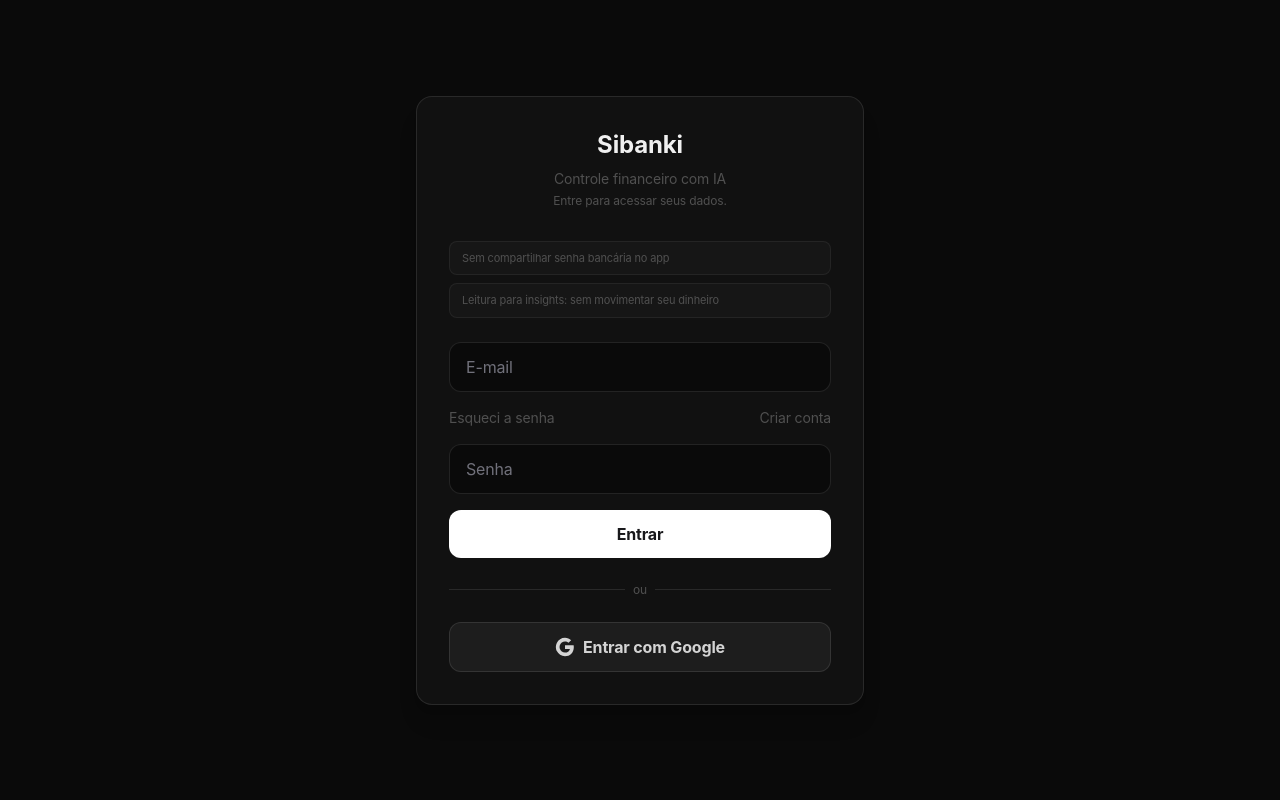
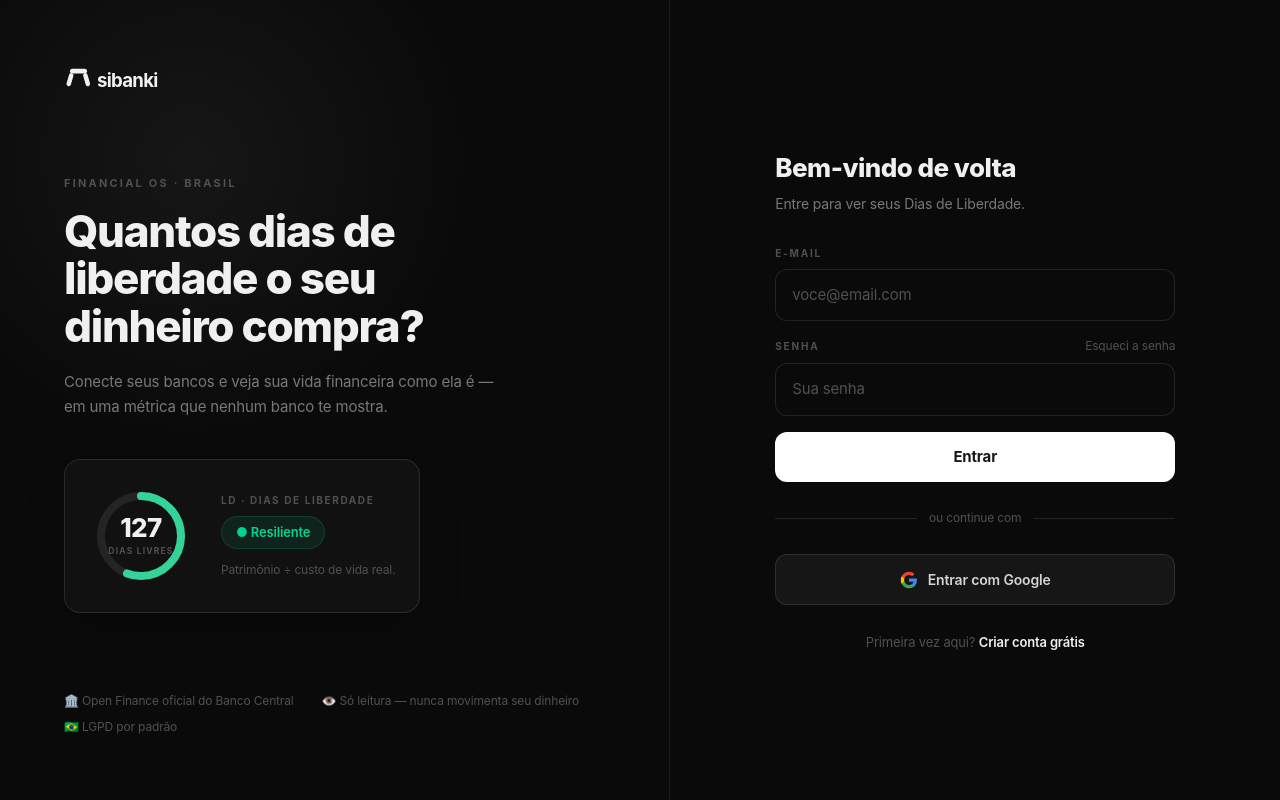
Before and after one commit to joaoschaun/sibanki-app, a React (Vite) app: page / in a window 1280 px wide. Built offline with nearby package versions, Linux system fonts and the light colour scheme; no server answers.

Commit message:
feat(auth): redesign premium da pagina de login
Split-screen: painel de marca com anel Ld animado + form limpo com labels, estados de erro preservados, suporte a ?modo=cadastro (CTAs da landing), Google sign-in, badges de seguranca. Logica de auth inalterada.

```diff
--- a/src/pages/Login.tsx
+++ b/src/pages/Login.tsx
@@ -1,4 +1,4 @@
-import { useState } from 'react';
+import { useEffect, useState } from 'react';
 import { auth } from '../firebase';
 import {
   signInWithEmailAndPassword,
@@ -9,6 +9,24 @@
   sendEmailVerification,
 } from 'firebase/auth';
 
+function BrandLogo({ height = 30 }: { height?: number }) {
+  return (
+    <svg height={height} viewBox="0 0 132 30" xmlns="http://www.w3.org/2000/svg" aria-label="Sibanki">
+      <rect x="5.6" y="4.4" width="16" height="4.6" rx="2.3" fill="currentColor" />
+      <rect x="5" y="8.6" width="4.2" height="12.6" rx="2.1" fill="currentColor" transform="rotate(16 7.1 9.5)" />
+      <rect x="17.6" y="8.6" width="4.2" height="12.6" rx="2.1" fill="currentColor" transform="rotate(-16 19.7 9.5)" />
+      <text x="31" y="21.5" fontFamily="Inter, sans-serif" fontSize="17.5" fontWeight="700" fill="currentColor" letterSpacing="-0.7">
+        sibanki
+      </text>
+    </svg>
+  );
+}
+
+const inputCls =
+  'w-full px-4 py-3.5 rounded-xl bg-si-bg border border-si-border-md text-si-1 text-[15px] placeholder:text-si-5 focus:outline-none focus:border-si-3 focus:ring-1 focus:ring-si-border-md transition-colors';
+const primaryBtnCls =
+  'w-full py-3.5 rounded-xl bg-white hover:bg-zinc-100 active:scale-[0.99] text-zinc-900 font-bold text-[15px] disabled:opacity-50 transition-all';
+
 export default function Login() {
   const [email, setEmail] = useState('');
   const [password, setPassword] = useState('');
@@ -17,8 +35,25 @@
   const [forgotMode, setForgotMode] = useState(false);
   const [forgotSent, setForgotSent] = useState(false);
   const [forgotError, setForgotError] = useState('');
-  const [registerMode, setRegisterMode] = useState(false);
+  const [registerMode, setRegisterMode] = useState(
+    () => new URLSearchParams(window.location.search).get('modo') === 'cadastro'
+  );
   const [registerDone, setRegisterDone] = useState(false);
+  const [ldDemo, setLdDemo] = useState(0);
+
+  // contador animado do painel de marca
+  useEffect(() => {
+    const target = 127;
+    const t0 = performance.now();
+    let raf = 0;
+    const tick = (t: number) => {
+      const p = Math.min((t - t0) / 1800, 1);
+      setLdDemo(Math.round(target * (1 - Math.pow(1 - p, 3))));
+      if (p < 1) raf = requestAnimationFrame(tick);
+    };
+    raf = requestAnimationFrame(tick);
+    return () => cancelAnimationFrame(raf);
+  }, []);
 
   const handleEmailLogin = async (e: React.FormEvent) => {
     e.preventDefault();
@@ -85,21 +120,90 @@
     }
   };
 
+  const RING_C = 251; // 2πr para r=40
+  const ringOffset = RING_C - RING_C * Math.min((ldDemo / 365) * 1.6, 1);
+
   return (
-    <div className="min-h-screen bg-si-bg flex items-center justify-center p-4">
-      <div className="w-full max-w-md bg-si-card border border-si-border-md rounded-2xl p-8 shadow-xl">
-        <h1 className="text-2xl font-bold text-center mb-2">Sibanki</h1>
-        <p className="text-si-5 text-sm text-center mb-1">Controle financeiro com IA</p>
-        <p className="text-si-5 text-xs text-center mb-8">
-          {registerMode ? 'Crie sua conta para começar.' : 'Entre para acessar seus dados.'}
+    <div className="min-h-screen bg-si-bg grid lg:grid-cols-[1.1fr_1fr]">
+      {/* ── Painel de marca (desktop) ─────────────────────────────── */}
+      <aside className="hidden lg:flex flex-col justify-between relative overflow-hidden border-r border-si-border p-12 xl:p-16">
+        <div
+          className="absolute -top-40 -left-32 w-[640px] h-[640px] pointer-events-none"
+          style={{ background: 'radial-gradient(ellipse at center, rgba(255,255,255,0.05) 0%, transparent 62%)' }}
+        />
+        <a href="https://www.sibanki.com.br" className="text-si-1 relative z-10 w-fit">
+          <BrandLogo height={32} />
+        </a>
+
+        <div className="relative z-10 max-w-md">
+          <p className="text-[11px] font-bold tracking-[0.2em] uppercase text-si-5 mb-4">
+            Financial OS · Brasil
           </p>
-        <div className="mb-6 grid gap-2 text-[11px] text-si-5">
-          <div className="rounded-lg border border-si-border bg-si-over-1 px-3 py-2">Sem compartilhar senha bancária no app</div>
-          <div className="rounded-lg border border-si-border bg-si-over-1 px-3 py-2">Leitura para insights: sem movimentar seu dinheiro</div>
+          <h1 className="text-si-1 text-4xl xl:text-[44px] font-extrabold leading-[1.08] tracking-[-0.03em] mb-5">
+            Quantos dias de liberdade o seu dinheiro compra?
+          </h1>
+          <p className="text-si-4 text-[15px] leading-relaxed mb-10">
+            Conecte seus bancos e veja sua vida financeira como ela é — em uma métrica que nenhum banco te mostra.
+          </p>
+
+          <div className="flex items-center gap-7 bg-si-card border border-si-border-md rounded-2xl p-6 w-fit shadow-2xl">
+            <div className="relative w-[104px] h-[104px]">
+              <svg width="104" height="104" viewBox="0 0 104 104" className="-rotate-90">
+                <circle cx="52" cy="52" r="40" fill="none" stroke="rgba(255,255,255,0.08)" strokeWidth="8" />
+                <circle
+                  cx="52"
+                  cy="52"
+                  r="40"
+                  fill="none"
+                  stroke="#34d399"
+                  strokeWidth="8"
+                  strokeLinecap="round"
+                  strokeDasharray={RING_C}
+                  strokeDashoffset={ringOffset}
+                />
+              </svg>
+              <div className="absolute inset-0 flex flex-col items-center justify-center">
+                <span className="text-si-1 text-[26px] font-extrabold leading-none tracking-tight">{ldDemo}</span>
+                <span className="text-[8.5px] font-bold tracking-[0.14em] uppercase text-si-5 mt-1">dias livres</span>
+              </div>
+            </div>
+            <div>
+              <p className="text-[10px] font-bold tracking-[0.16em] uppercase text-si-5 mb-2">Ld · Dias de Liberdade</p>
+              <span className="inline-flex items-center gap-2 text-emerald-400 text-[13px] font-semibold bg-emerald-500/10 border border-emerald-500/20 rounded-full px-3.5 py-1.5">
+                ● Resiliente
+              </span>
+              <p className="text-si-5 text-[12px] mt-3">Patrimônio ÷ custo de vida real.</p>
+            </div>
+          </div>
         </div>
 
+        <div className="relative z-10 flex flex-wrap gap-x-7 gap-y-2 text-[12px] text-si-5">
+          <span>🏛️ Open Finance oficial do Banco Central</span>
+          <span>👁️ Só leitura — nunca movimenta seu dinheiro</span>
+          <span>🇧🇷 LGPD por padrão</span>
+        </div>
+      </aside>
+
+      {/* ── Formulário ────────────────────────────────────────────── */}
+      <main className="flex items-center justify-center p-6 sm:p-10">
+        <div className="w-full max-w-[400px]">
+          <div className="lg:hidden text-si-1 mb-10 flex justify-center">
+            <BrandLogo height={30} />
+          </div>
+
+          <h2 className="text-si-1 text-[26px] font-extrabold tracking-[-0.02em] mb-1.5">
+            {forgotMode ? 'Recuperar acesso' : registerMode ? 'Crie sua conta' : 'Bem-vindo de volta'}
+          </h2>
+          <p className="text-si-4 text-[14px] mb-8">
+            {forgotMode
+              ? 'Enviamos um link de redefinição para o seu e-mail.'
+              : registerMode
+                ? 'Grátis para começar. Sem cartão de crédito.'
+                : 'Entre para ver seus Dias de Liberdade.'}
+          </p>
+
           {error && !forgotMode && (
-          <div className="mb-4 p-3 rounded-lg bg-rose-500/10 border border-rose-500/20 text-rose-400 text-sm">
+            <div className="mb-5 p-3.5 rounded-xl bg-rose-500/10 border border-rose-500/20 text-rose-400 text-sm">
               {error}
             </div>
           )}
@@ -113,25 +217,26 @@
               ) : (
                 <>
                   {forgotError && (
-                  <div className="p-3 rounded-lg bg-rose-500/10 border border-rose-500/20 text-rose-400 text-sm">
+                    <div className="p-3.5 rounded-xl bg-rose-500/10 border border-rose-500/20 text-rose-400 text-sm">
                       {forgotError}
                     </div>
                   )}
                   <form onSubmit={handleForgotSubmit} className="space-y-4">
+                    <div>
+                      <label className="block text-[10px] font-bold tracking-[0.18em] uppercase text-si-5 mb-2">
+                        E-mail da conta
+                      </label>
                       <input
                         type="email"
-                    placeholder="E-mail da sua conta"
+                        placeholder="voce@email.com"
                         value={email}
                         onChange={(e) => setEmail(e.target.value)}
-                    className="w-full px-4 py-3 rounded-xl bg-si-bg border border-si-border-md text-si-1 placeholder-zinc-500 focus:outline-none focus:border-zinc-400"
+                        className={inputCls}
                         required
                       />
-                  <button
-                    type="submit"
-                    disabled={loading}
-                    className="w-full py-3 rounded-xl bg-white hover:bg-zinc-100 text-zinc-900 font-bold disabled:opacity-50"
-                  >
-                    {loading ? 'Enviando...' : 'Enviar link de redefinição'}
+                    </div>
+                    <button type="submit" disabled={loading} className={primaryBtnCls}>
+                      {loading ? 'Enviando…' : 'Enviar link de redefinição'}
                     </button>
                   </form>
                 </>
@@ -139,9 +244,9 @@
               <button
                 type="button"
                 onClick={() => { setForgotMode(false); setForgotSent(false); setForgotError(''); }}
-              className="w-full text-center text-si-5 text-sm hover:text-si-3"
+                className="w-full text-center text-si-5 text-sm hover:text-si-2 transition-colors"
               >
-              Voltar ao login
+                ← Voltar ao login
               </button>
             </div>
           ) : registerMode ? (
@@ -152,91 +257,97 @@
                 </div>
               ) : (
                 <form onSubmit={handleRegister} className="space-y-4">
+                  <div>
+                    <label className="block text-[10px] font-bold tracking-[0.18em] uppercase text-si-5 mb-2">
+                      E-mail
+                    </label>
                     <input
                       type="email"
-                  placeholder="E-mail"
+                      placeholder="voce@email.com"
                       value={email}
                       onChange={(e) => setEmail(e.target.value)}
-                  className="w-full px-4 py-3 rounded-xl bg-si-bg border border-si-border-md text-si-1 placeholder-zinc-500 focus:outline-none focus:border-zinc-400"
+                      className={inputCls}
                       required
                     />
+                  </div>
+                  <div>
+                    <label className="block text-[10px] font-bold tracking-[0.18em] uppercase text-si-5 mb-2">
+                      Senha
+                    </label>
                     <input
                       type="password"
-                  placeholder="Senha (mín. 6 caracteres)"
+                      placeholder="Mínimo 6 caracteres"
                       value={password}
                       onChange={(e) => setPassword(e.target.value)}
-                  className="w-full px-4 py-3 rounded-xl bg-si-bg border border-si-border-md text-si-1 placeholder-zinc-500 focus:outline-none focus:border-zinc-400"
+                      className={inputCls}
                       required
                     />
-                <button
-                  type="submit"
-                  disabled={loading}
-                  className="w-full py-3 rounded-xl bg-white hover:bg-zinc-100 text-zinc-900 font-bold disabled:opacity-50"
-                >
-                  {loading ? 'Criando...' : 'Criar conta'}
+                  </div>
+                  <button type="submit" disabled={loading} className={primaryBtnCls}>
+                    {loading ? 'Criando conta…' : 'Criar conta grátis'}
                   </button>
+                  <p className="text-[11.5px] text-si-5 text-center leading-relaxed">
+                    Ao criar a conta você concorda em conectar seus dados apenas para leitura. Nada sai do lugar sem você.
+                  </p>
                 </form>
               )}
               <button
                 type="button"
                 onClick={() => { setRegisterMode(false); setRegisterDone(false); setError(''); }}
-              className="w-full text-center text-si-5 text-sm hover:text-si-3"
+                className="w-full text-center text-si-5 text-sm hover:text-si-2 transition-colors"
               >
-              Já tenho conta, voltar para login
+                Já tenho conta — entrar
               </button>
             </div>
           ) : (
             <form onSubmit={handleEmailLogin} className="space-y-4">
+              <div>
+                <label className="block text-[10px] font-bold tracking-[0.18em] uppercase text-si-5 mb-2">
+                  E-mail
+                </label>
                 <input
                   type="email"
-              placeholder="E-mail"
+                  placeholder="voce@email.com"
                   value={email}
                   onChange={(e) => setEmail(e.target.value)}
-              className="w-full px-4 py-3 rounded-xl bg-si-bg border border-si-border-md text-si-1 placeholder-zinc-500 focus:outline-none focus:border-zinc-400"
+                  className={inputCls}
                   required
                 />
-            <div className="flex justify-between items-center">
+              </div>
+              <div>
+                <div className="flex justify-between items-center mb-2">
+                  <label className="block text-[10px] font-bold tracking-[0.18em] uppercase text-si-5">Senha</label>
                   <button
                     type="button"
                     onClick={() => setForgotMode(true)}
-                className="text-si-5 text-sm hover:text-si-3"
+                    className="text-si-5 text-[12px] hover:text-si-2 transition-colors"
                   >
                     Esqueci a senha
-              </button>
-              <button
-                type="button"
-                onClick={() => { setRegisterMode(true); setError(''); }}
-                className="text-si-5 text-sm hover:text-si-3"
-              >
-                Criar conta
                   </button>
                 </div>
                 <input
                   type="password"
-              placeholder="Senha"
+                  placeholder="Sua senha"
                   value={password}
                   onChange={(e) => setPassword(e.target.value)}
-              className="w-full px-4 py-3 rounded-xl bg-si-bg border border-si-border-md text-si-1 placeholder-zinc-500 focus:outline-none focus:border-zinc-400"
+                  className={inputCls}
                   required
                 />
-            <button
-              type="submit"
-              disabled={loading}
-              className="w-full py-3 rounded-xl bg-white hover:bg-zinc-100 text-zinc-900 font-bold disabled:opacity-50"
-            >
-              {loading ? 'Entrando...' : 'Entrar'}
+              </div>
+              <button type="submit" disabled={loading} className={primaryBtnCls}>
+                {loading ? 'Entrando…' : 'Entrar'}
               </button>
             </form>
           )}
 
           {!forgotMode && (
             <>
-        <div className="relative my-6">
+              <div className="relative my-7">
                 <div className="absolute inset-0 flex items-center">
                   <div className="w-full border-t border-si-border-md" />
                 </div>
                 <div className="relative flex justify-center text-xs">
-            <span className="px-2 bg-si-card text-si-5">ou</span>
+                  <span className="px-3 bg-si-bg text-si-5">ou continue com</span>
                 </div>
               </div>
 
@@ -244,31 +355,39 @@
                 type="button"
                 onClick={handleGoogleLogin}
                 disabled={loading}
-          className="w-full py-3 rounded-xl bg-si-over-2 border border-si-border-md text-si-2 font-bold hover:bg-si-over-3 disabled:opacity-50 flex items-center justify-center gap-2"
+                className="w-full py-3.5 rounded-xl bg-si-over-2 border border-si-border-md text-si-2 font-semibold text-[14px] hover:bg-si-over-3 hover:text-si-1 disabled:opacity-50 flex items-center justify-center gap-2.5 transition-all"
               >
-          <svg className="w-5 h-5" viewBox="0 0 24 24">
-            <path
-              fill="currentColor"
-              d="M22.56 12.25c0-.78-.07-1.53-.2-2.25H12v4.26h5.92c-.26 1.37-1.04 2.53-2.21 3.31v2.77h3.57c2.08-1.92 3.28-4.74 3.28-8.09z"
-            />
-            <path
-              fill="currentColor"
-              d="M12 23c2.97 0 5.46-.98 7.28-2.66l-3.57-2.77c-.98.66-2.23 1.06-3.71 1.06-2.86 0-5.29-1.93-6.16-4.53H2.18v2.84C3.99 20.53 7.7 23 12 23z"
-            />
-            <path
-              fill="currentColor"
-              d="M5.84 14.09c-.22-.66-.35-1.36-.35-2.09s.13-1.43.35-2.09V7.07H2.18C1.43 8.55 1 10.22 1 12s.43 3.45 1.18 4.93l2.85-2.22.81-.62z"
-            />
-            <path
-              fill="currentColor"
-              d="M12 5.38c1.62 0 3.06.56 4.21 1.64l3.15-3.15C17.45 2.09 14.97 1 12 1 7.7 1 3.99 3.47 2.18 7.07l3.66 2.84c.87-2.6 3.3-4.53 6.16-4.53z"
-            />
+                <svg className="w-[18px] h-[18px]" viewBox="0 0 24 24">
+                  <path fill="#4285F4" d="M22.56 12.25c0-.78-.07-1.53-.2-2.25H12v4.26h5.92c-.26 1.37-1.04 2.53-2.21 3.31v2.77h3.57c2.08-1.92 3.28-4.74 3.28-8.09z" />
+                  <path fill="#34A853" d="M12 23c2.97 0 5.46-.98 7.28-2.66l-3.57-2.77c-.98.66-2.23 1.06-3.71 1.06-2.86 0-5.29-1.93-6.16-4.53H2.18v2.84C3.99 20.53 7.7 23 12 23z" />
+                  <path fill="#FBBC05" d="M5.84 14.09c-.22-.66-.35-1.36-.35-2.09s.13-1.43.35-2.09V7.07H2.18C1.43 8.55 1 10.22 1 12s.43 3.45 1.18 4.93l2.85-2.22.81-.62z" />
+                  <path fill="#EA4335" d="M12 5.38c1.62 0 3.06.56 4.21 1.64l3.15-3.15C17.45 2.09 14.97 1 12 1 7.7 1 3.99 3.47 2.18 7.07l3.66 2.84c.87-2.6 3.3-4.53 6.16-4.53z" />
                 </svg>
                 Entrar com Google
               </button>
+
+              {!registerMode && (
+                <p className="text-center text-si-5 text-[13px] mt-7">
+                  Primeira vez aqui?{' '}
+                  <button
+                    type="button"
+                    onClick={() => { setRegisterMode(true); setError(''); }}
+                    className="text-si-1 font-semibold hover:underline underline-offset-4"
+                  >
+                    Criar conta grátis
+                  </button>
+                </p>
+              )}
             </>
           )}
+
+          <div className="lg:hidden mt-9 flex flex-wrap justify-center gap-x-5 gap-y-1.5 text-[11px] text-si-5">
+            <span>🏛️ Open Finance BCB</span>
+            <span>👁️ Só leitura</span>
+            <span>🇧🇷 LGPD</span>
           </div>
+        </div>
+      </main>
     </div>
   );
 }
```
Lines whose indentation alone changed are shown as unchanged.
